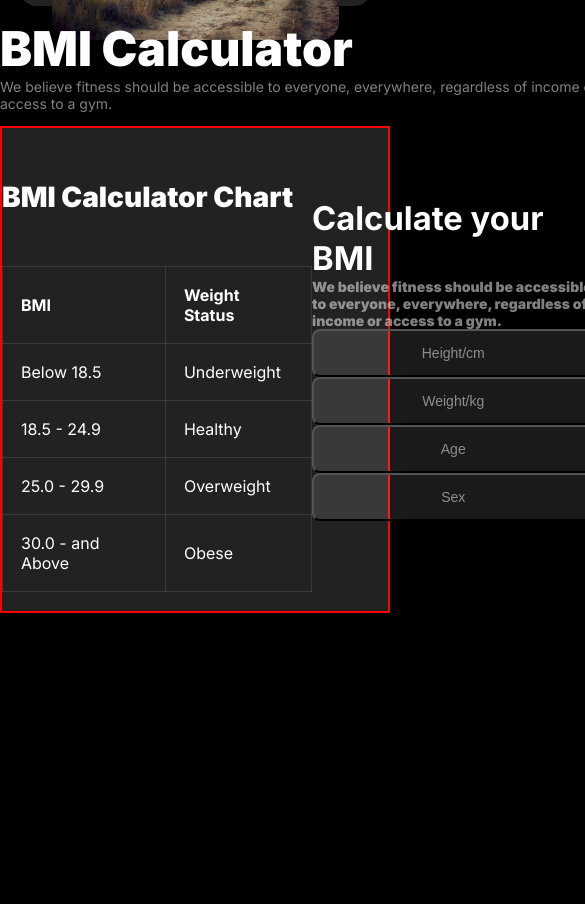
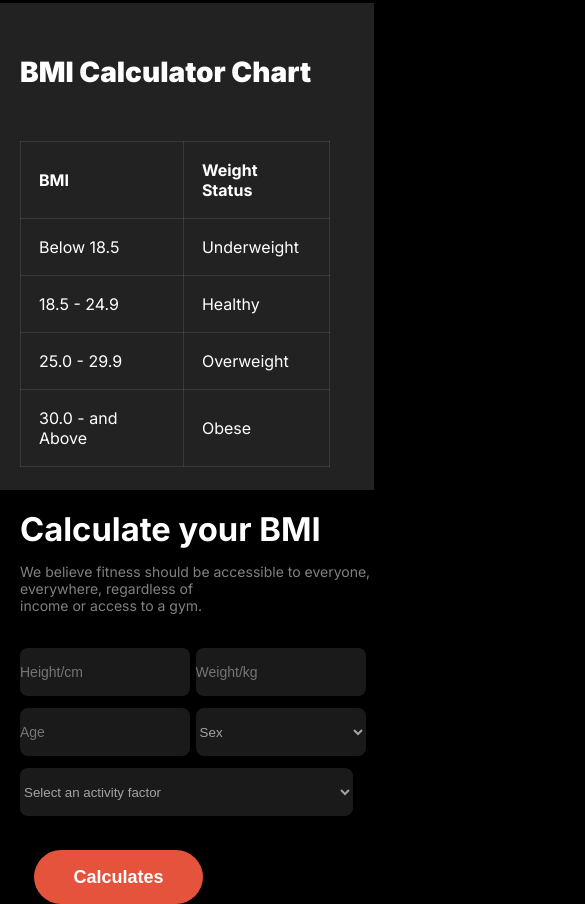
Before and after one commit to Khalid-Saifullaha/fitness-website, a plain HTML site: page index.html in a window 390 px wide. Shown: the part 4035-4939 px from the top of the page, 585 px wide, since content can reach past the window. Before the commit the page ends 4648 px from the top, so only its background shows below. Drawn offline with Linux system fonts and the light colour scheme.

Commit message:
added bmi calculator section

```diff
--- a/index.html
+++ b/index.html
@@ -140,11 +140,29 @@
                 <h3 class="text-light">Calculate your BMI</h3>
                 <p class="text-light-gray">We believe fitness should be accessible to everyone, everywhere, regardless of <br>
                      income or access to a gym. </p>
-                     <button class="btn-bmi text-light-gray">Height/cm</button>
-                     <button class="btn-bmi text-light-gray">Weight/kg</button>
-                     <br>
-                     <button class="btn-bmi text-light-gray">Age</button>
-                     <button class="btn-bmi text-light-gray">Sex</button>
+                     <div class="wight-wight">
+                     <input class="btn-bmi text-light-gray" type="text" placeholder="Height/cm">
+                     <input class="btn-bmi text-light-gray" type="text" placeholder="Weight/kg">
+                    </div>
+
+                     <div class="sex-select">
+                        <input class="btn-bmi text-light-gray" type="text" placeholder="Age">
+                        <select class="select-box">
+                        <option value="">Sex</option>
+                        <option value="first">Male</option>
+                        <option value="second">Female</option>
+                    </select>
+                     </div>
+                     <div class="select-an-activity">
+                        <select class="activity">
+                            <option value="">Select an activity factor</option>
+                            <option value="first">Male</option>
+                            <option value="second">Female</option>
+                        </select>
+                     </div>
+                    <button class="btn-primary">Calculates</button>
+
+
             </div>
         </div>
      </section>
--- a/styles/style.css
+++ b/styles/style.css
@@ -68,7 +68,7 @@
 
 /* banner  */
 .banner {
-    background: #11101b;
+    background: #1b1015;
     margin: 0 auto;
     gap: 10.40rem;
     justify-content: space-between;
@@ -140,11 +140,12 @@
 
 /* habit section */
 .habits {
+
     margin-top: 200px;
 }
 .habit-container {
-    width: 1044px;
-    height: 400px;
+    /* width: 1044px;
+    height: 400px;  */
     margin: 0 auto;
     align-items: center;
 }
@@ -223,27 +224,32 @@
     justify-content: center;
     align-items: flex-start;
     margin: 0 auto;
+    margin-top: 88px;
+    margin-bottom: 88px;
 }
 
 .bmi-calculator {
     width: 100%;
     height: 487px;
     background: rgb(34, 34, 34);
-    border: 2px solid red;
 }
 
 .bmi-container {
+    width: 1060px;
+    height: 487px;
+    margin: 0 auto;
     display: flex;
     justify-content: space-between;
     align-items: center;
+    /* margin: 0 189px 0 189px; */
 }
 .bmi h3 {
-    font-size: 48px;
+    font-size: 3rem;
     font-weight: 900;
 }
 
 .chart h3 {
-    font-size: 28px;
+    font-size: 1.75rem;
     font-weight: 900;
     margin-top: 52px;
     margin-bottom: 52px;
@@ -267,12 +273,43 @@
    font-size: 28px;
 font-weight: 900;
 }
+.your-bmi h3 {
+    margin-bottom: 14px;
+}
+.your-bmi p {
+    margin-bottom: 34px;
+    font-size: 14px;
+    font-weight: 400;
+}
+.wight-wight {
+    margin-bottom: 12px;
+}
 
 .btn-bmi {
     width: 282.5px;
     height: 48px;
     border-radius: 8px;
     background: rgba(255, 255, 255, 0.1);
+    border: none;
+}
+.select-box {
+    width: 282.5px;
+    height: 48px;
+    color: rgba(255, 255, 255, 0.6);
+    border-radius: 8px;
+    background: rgba(255, 255, 255, 0.1);
+    margin-bottom: 12px;
+    border: none;
+}
+
+.activity {
+    width: 569px;
+    height: 48px;
+    color: rgba(255, 255, 255, 0.6);
+    border-radius: 8px;
+    background: rgba(255, 255, 255, 0.1);
+    margin-bottom: 34px;
+    border: none;
 }
 
 @media screen and (max-width: 1320px) {
@@ -335,6 +372,13 @@
         width: 169px;
         height: 54px;
     }
+
+    /* habit container */
+
+    .habit {
+        width: 338px;
+        height: 1398px;
+    }
     .habit-container {
         display: block;
         width: fit-content;
@@ -361,5 +405,54 @@
         flex-direction: column;
         margin: 0;
     }
+/* bmi section */
+.bmi-calculator {
+    flex-direction: column;
+    width: 374px;
+    margin: 0px;
+ }
+.bmi {
+    width: 353px;
+    height: 124px;
+    margin: 0px;
+    margin-left: 20px;
+    flex-direction: column;
+}
+.bmi {
+    margin-bottom: 32px;
+}
 
+.bmi-container {
+    flex-direction: column;
+    align-items: start;
+    margin: 0;
+    margin-left: 20px;
 }
+.chart {
+   margin-bottom: 42px;
+}
+.your-bmi {
+    width: 354px;
+    height: 395px;
+    /* flex-direction: column; */
+    align-items: start;
+    margin: 0px;
+    /* margin-left: 10px; */
+}
+.btn-bmi {
+    width: 170px;
+    height: 48px;
+}
+.select-box {
+    width: 170px;
+    height: 48px;
+}
+.wight-wight {
+    width: 353px;
+    height: 48px;
+}
+.activity {
+    width: 333px;
+    height: 48px;
+}
+}
```
